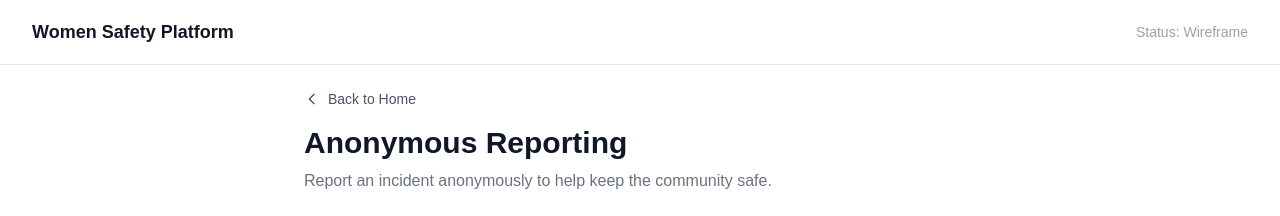
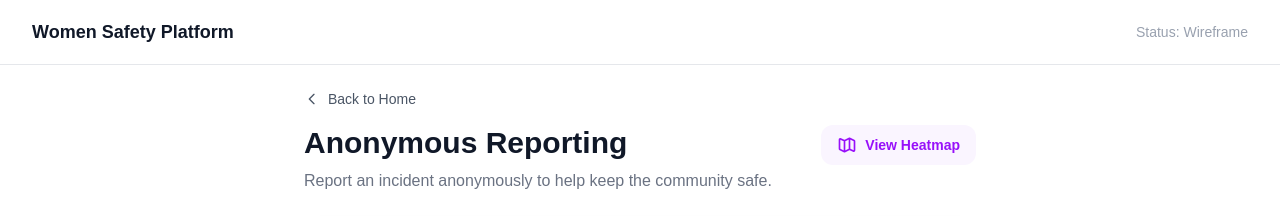
Before and after one commit to aliyakhansa21/FinProGroup4-SISTECH, a Next.js app: page /report in a window 1280 px wide. Shown: the top 216 px of the page. Built offline with nearby package versions, Linux system fonts and the light colour scheme.

Commit message:
feat: add heatmap navigation links to dashboard and report pages

```diff
--- a/src/app/page.js
+++ b/src/app/page.js
@@ -22,6 +22,13 @@ export default function HomePage() {
           />
         </Link>
 
+        <Link href="/heatmap" className="block w-full">
+          <FeatureCard
+            title="Interactive Heatmap"
+            description="View live incident visualizations and risk zones in your area."
+          />
+        </Link>
+
         <FeatureCard
           title="Safe Route"
           description="Find a safer route for your journey."
--- a/src/app/report/page.js
+++ b/src/app/report/page.js
@@ -14,13 +14,27 @@ export default function ReportPage() {
           </svg>
           Back to Home
         </Link>
-        <h1 className="text-3xl font-bold text-gray-900">
-          Anonymous Reporting
-        </h1>
 
-        <p className="mt-2 text-gray-500">
-          Report an incident anonymously to help keep the community safe.
-        </p>
+        <div className="flex flex-col sm:flex-row sm:items-start justify-between gap-4">
+          <div>
+            <h1 className="text-3xl font-bold text-gray-900">
+              Anonymous Reporting
+            </h1>
+            <p className="mt-2 text-gray-500">
+              Report an incident anonymously to help keep the community safe.
+            </p>
+          </div>
+
+          <Link
+            href="/heatmap"
+            className="inline-flex items-center justify-center gap-2 text-sm font-semibold text-purple-600 bg-purple-50 hover:bg-purple-100 px-4 py-2.5 rounded-xl transition-colors whitespace-nowrap"
+          >
+            <svg className="w-5 h-5" fill="none" stroke="currentColor" viewBox="0 0 24 24">
+              <path strokeLinecap="round" strokeLinejoin="round" strokeWidth={2} d="M9 20l-5.447-2.724A1 1 0 013 16.382V5.618a1 1 0 011.447-.894L9 7m0 13l6-3m-6 3V7m6 10l4.553 2.276A1 1 0 0021 18.382V7.618a1 1 0 00-.553-.894L15 4m0 13V4m0 0L9 7" />
+            </svg>
+            View Heatmap
+          </Link>
+        </div>
       </div>
 
       <ReportForm />
```
